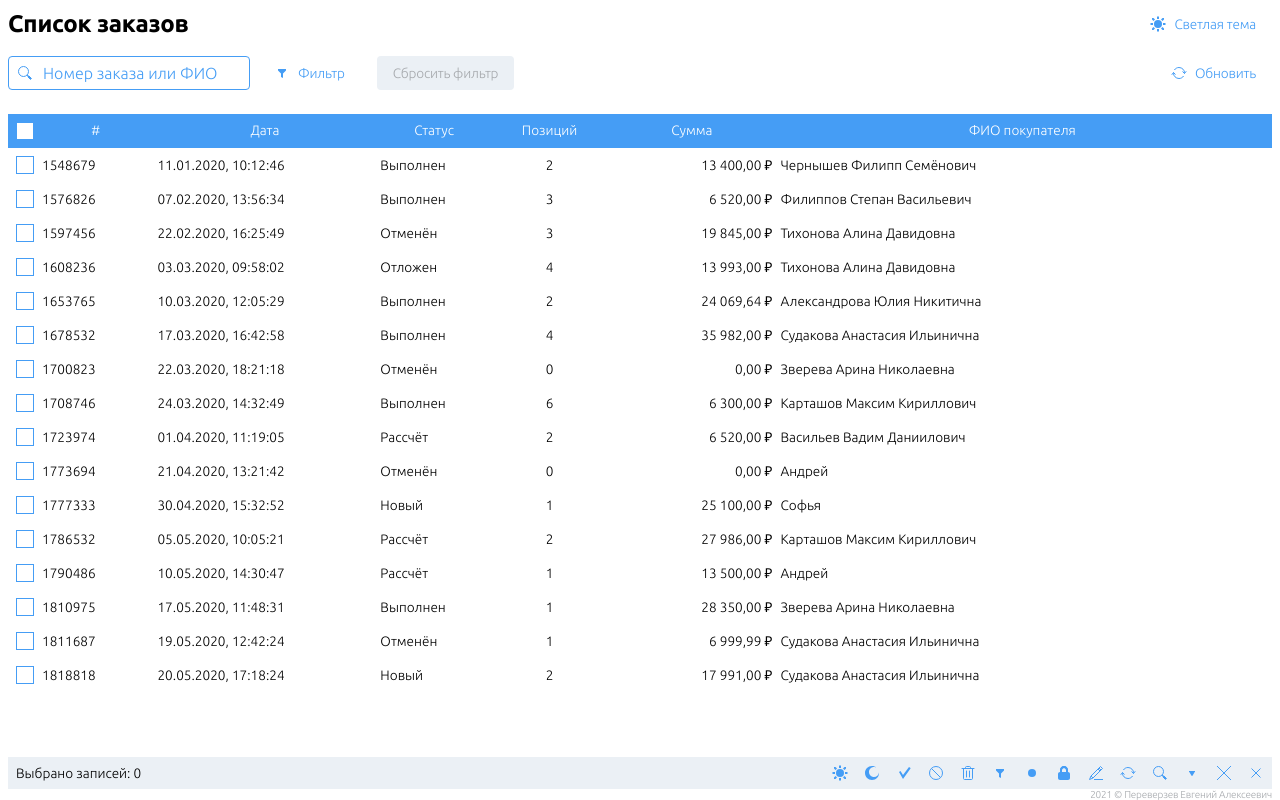
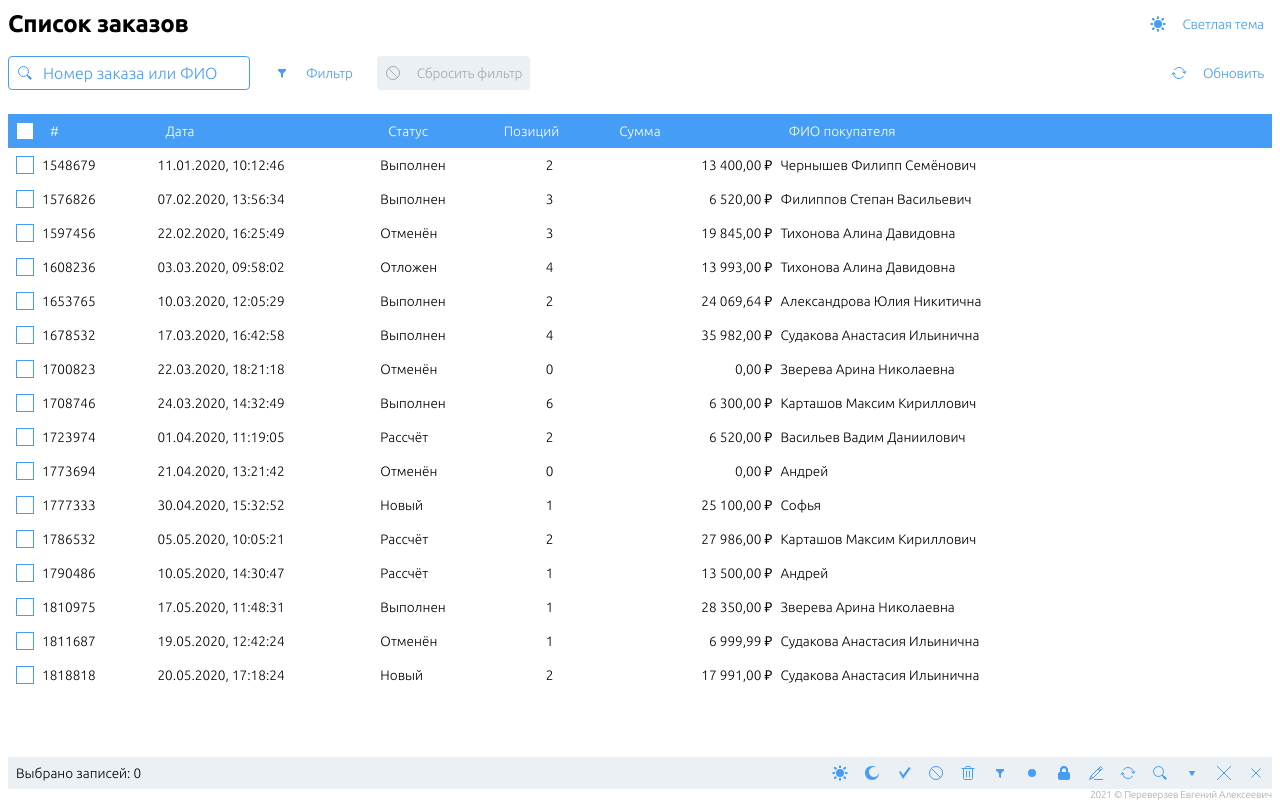
Before and after one commit to EugenePereverzev/admin-panel-react, a React (Create React App) app: page / in a window 1280 px wide. Built offline with nearby package versions, Linux system fonts and the light colour scheme.

Commit message:
Косметика с кнопками

```diff
--- a/src/lib/Button/Button.js
+++ b/src/lib/Button/Button.js
@@ -15,6 +15,7 @@ function Button (props) {
             {!!props.label && <div className={style.label}>{props.label}</div>}
         </div>
     );
+
 }
 
 export default Button;
--- a/src/lib/Button/Button.module.css
+++ b/src/lib/Button/Button.module.css
@@ -1,8 +1,6 @@
 ._ {
     display: flex;
-    justify-content: space-between;
     align-items: center;
-    padding: 0.5rem;
     border-radius: 0.25rem;
     font: var(--control-font);
     color: var(--control-color);
@@ -12,14 +10,16 @@
 }
 
 .label {
-    flex: 1;
-    text-align: center;
+    display: flex;
+    align-items: center;
+    justify-content: center;
     margin: 0 0.5rem;
 }
 
 .icon {
     height: 1rem;
     width: 1rem;
+    padding: 0.5rem;
 }
 
 .disabled {
--- a/src/modules/Filter/Filter.js
+++ b/src/modules/Filter/Filter.js
@@ -3,7 +3,7 @@ import './Filter.css';
 import Button from '../../lib/Button/Button';
 import Input from '../../lib/Input/Input';
 import FilterDetail from './FilterDetail';
-import { ICON_FILTER, ICON_REFRESH, ICON_SEARCH } from '../../lib/Icons/Icons';
+import { ICON_FILTER, ICON_REFRESH, ICON_SEARCH, ICON_ABORT, ICON_CHECKMARK } from '../../lib/Icons/Icons';
 import Range from './Range';
 
 class Filter extends Component {
@@ -32,7 +32,7 @@ class Filter extends Component {
                     placeHolder="dd.mm.yyyy"
                     startValue="20.01.2021"
                     pattern="([0-9]|[0-2][0-9]|3[0-1])\.([0-9]|0[0-9]|1[0-2])\.([0-9]{2}|[0-9]{4})"/>
-                <Button label="Применить"/>
+                <Button icon={ICON_CHECKMARK} label="Применить"/>
             </FilterDetail>
         );
 
@@ -43,7 +43,7 @@ class Filter extends Component {
                         <Button icon={ICON_SEARCH}/>
                     </Input>
                     <Button icon={ICON_FILTER} label="Фильтр" onClick={this.handleOnClick} reversed={this.state.isOpen}/>
-                    <Button label="Сбросить фильтр" disabled />
+                    <Button icon={ICON_ABORT} label="Сбросить фильтр" disabled />
                     <div className="filter-main-lefted">
                         <Button icon={ICON_REFRESH} label="Обновить"/>
                     </div>
--- a/src/modules/Table/TableHeader.js
+++ b/src/modules/Table/TableHeader.js
@@ -9,11 +9,9 @@ export default function TableHeader (props) {
             <Checkbox onClick={props.onAllCheckClick}/>
             {props.columns.map (
                 ({ id, label, flex, name}) => (
-                    <div key={id} {...{style: {flex, marginRight: "0.5rem"}}}>
-                        <Button label={label} onClick={props.onHeaderClick(name)}
-                                icon={(name === props.sort ? ICON_V_ARROW : "")}
-                                style={{style: {color: "var(--control-back-color)"}}}/>
-                    </div>
+                    <Button key={id} label={label} onClick={props.onHeaderClick(name)}
+                            icon={(name === props.sort ? ICON_V_ARROW : "#")}
+                            style={{style: {flexDirection:"row-reverse", justifyContent: "flex-end", flex, marginRight: "0.5rem", color: "var(--control-back-color)"}}}/>
                 )
             )}
         </div>
```
